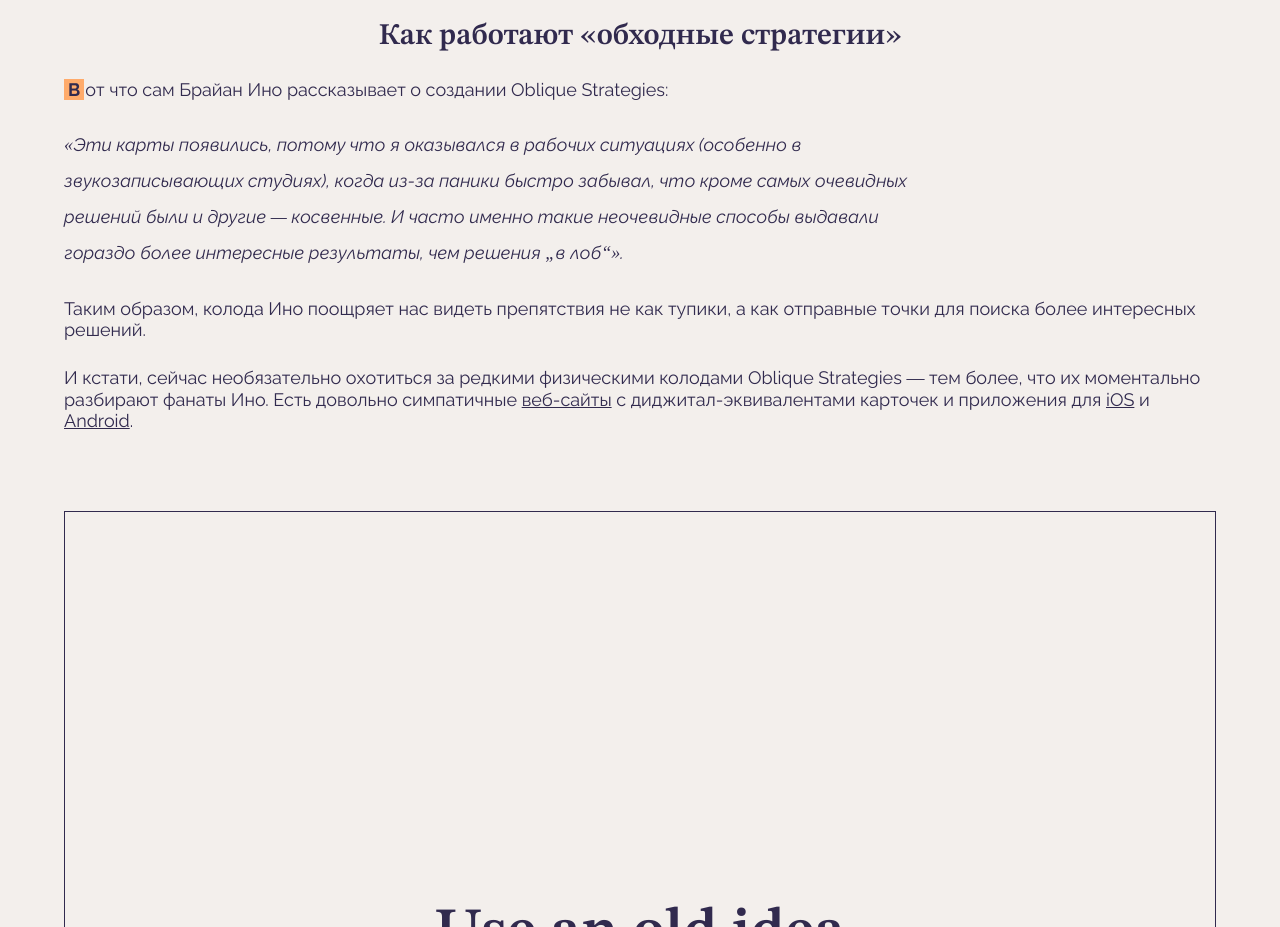
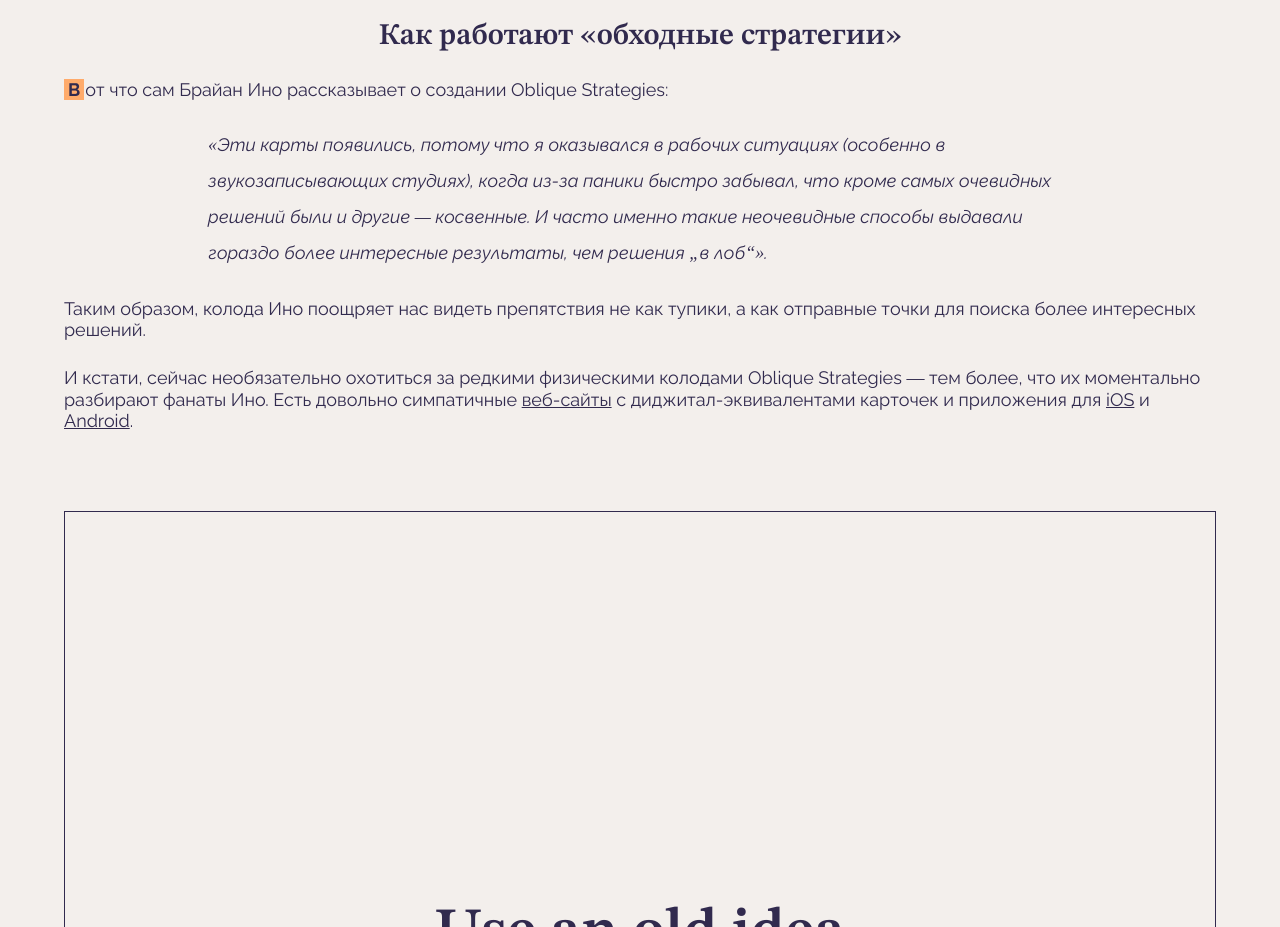
Before and after one commit to RomanPestryakov98/karty-podskazhut, a website: page index.html in a window 1280 px wide. Shown: the part 1960-2887 px from the top of the page. Drawn offline with Linux system fonts and the light colour scheme.

Commit message:
fix blockquote

```diff
--- a/styles/style.css
+++ b/styles/style.css
@@ -147,7 +147,7 @@ button:focus-visible {
   font-weight: 400;
   line-height: 200%;
   width: 75%;
-  margin-bottom: 1.5em;
+  margin: 0 auto 1.5em;
 }
 
 .content__list {
```
